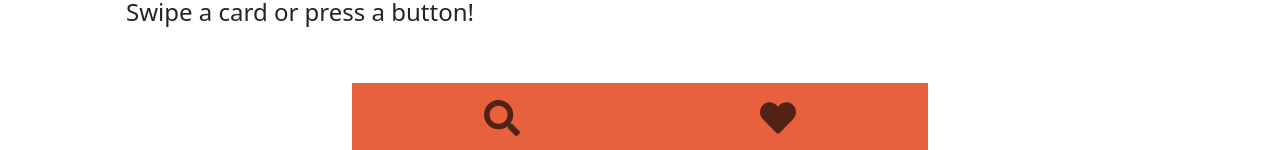
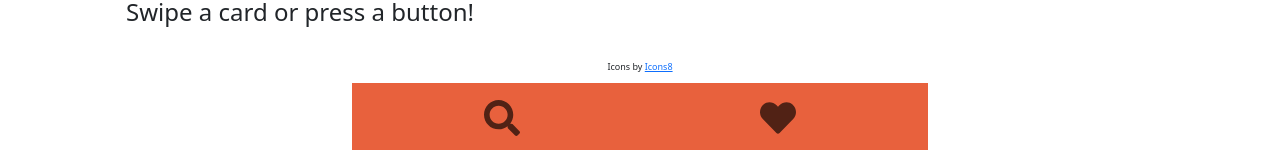
Before and after one commit to J-0-d-a-1/munchMatch, a React (Vite) app in the folder frontend/: page / in a window 1280 px wide. Shown: the part 647-797 px from the top of the page. Built offline with nearby package versions, Linux system fonts and the light colour scheme; no server answers.

Commit message:
Add references for icons

```diff
--- a/frontend/src/App.css
+++ b/frontend/src/App.css
@@ -9,6 +9,19 @@
   display: grid;
   grid-template-rows: min-content auto min-content;
   min-height: 100vh;
+}
+
+.references {
+  position: absolute;
+  bottom: 80px;
+  /* Adjust this value as needed for vertical spacing from the bottom */
+  left: 50%;
+  /* Move the left edge of the element to the horizontal center */
+  transform: translateX(-50%);
+  /* Shift the element back by half of its own width */
+  font-size: xx-small;
+  width: auto;
+  text-align: center;
 }
 
 .card {
--- a/frontend/src/pages/user/HomePage.jsx
+++ b/frontend/src/pages/user/HomePage.jsx
@@ -12,6 +12,7 @@ function HomePage({
   handleCategorySelect,
 }) {
   return (
+    <>
       <div>
         <Category
           categories={categories}
@@ -20,6 +21,13 @@ function HomePage({
         />
         <MenuCard selectedCategory={selectedCategory} />
       </div>
+      <div className="references">
+        Icons by{" "}
+        <a href="https://icons8.com/" target="_blank">
+          Icons8
+        </a>
+      </div>
+    </>
   );
 }
 
```
Lines whose indentation alone changed are shown as unchanged.
